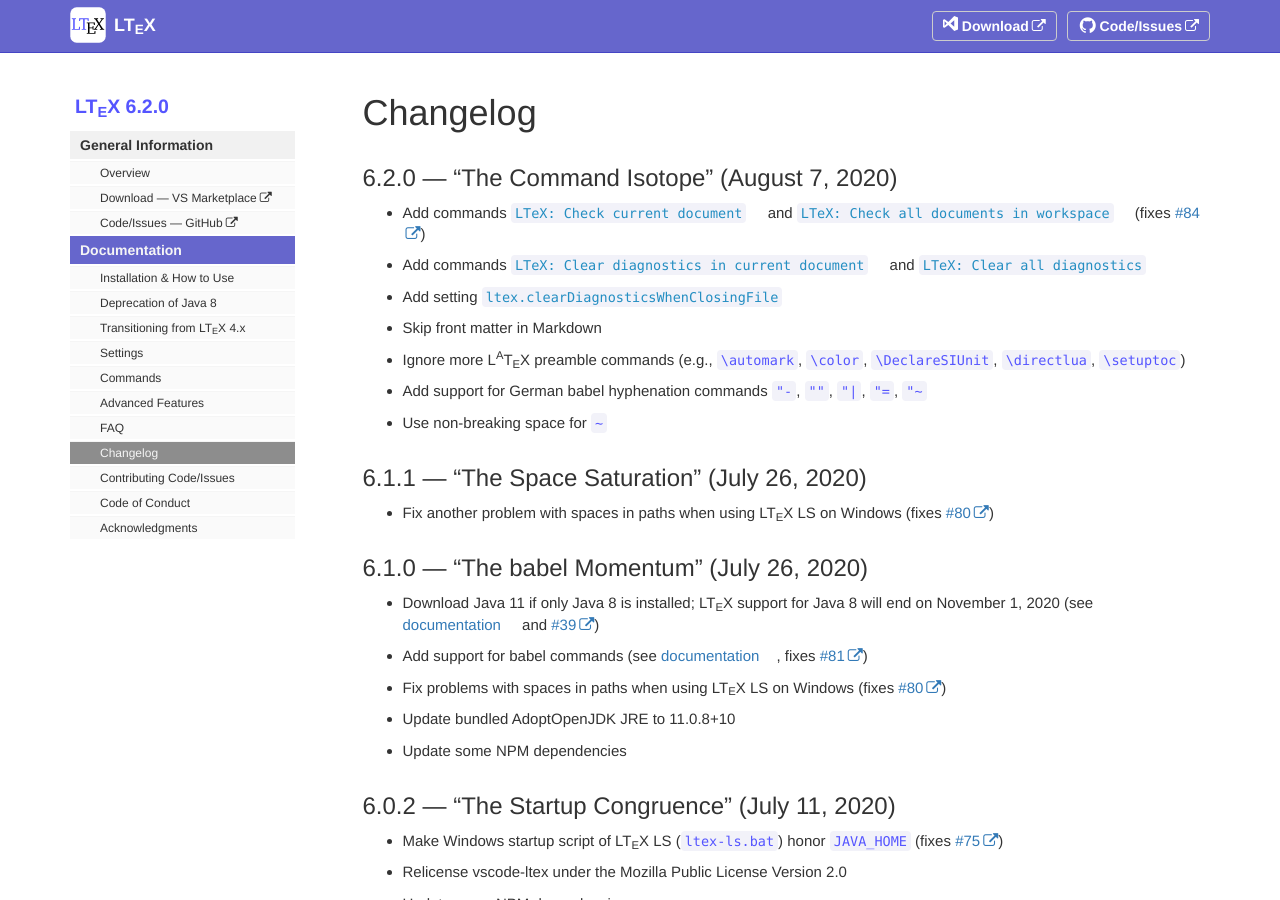
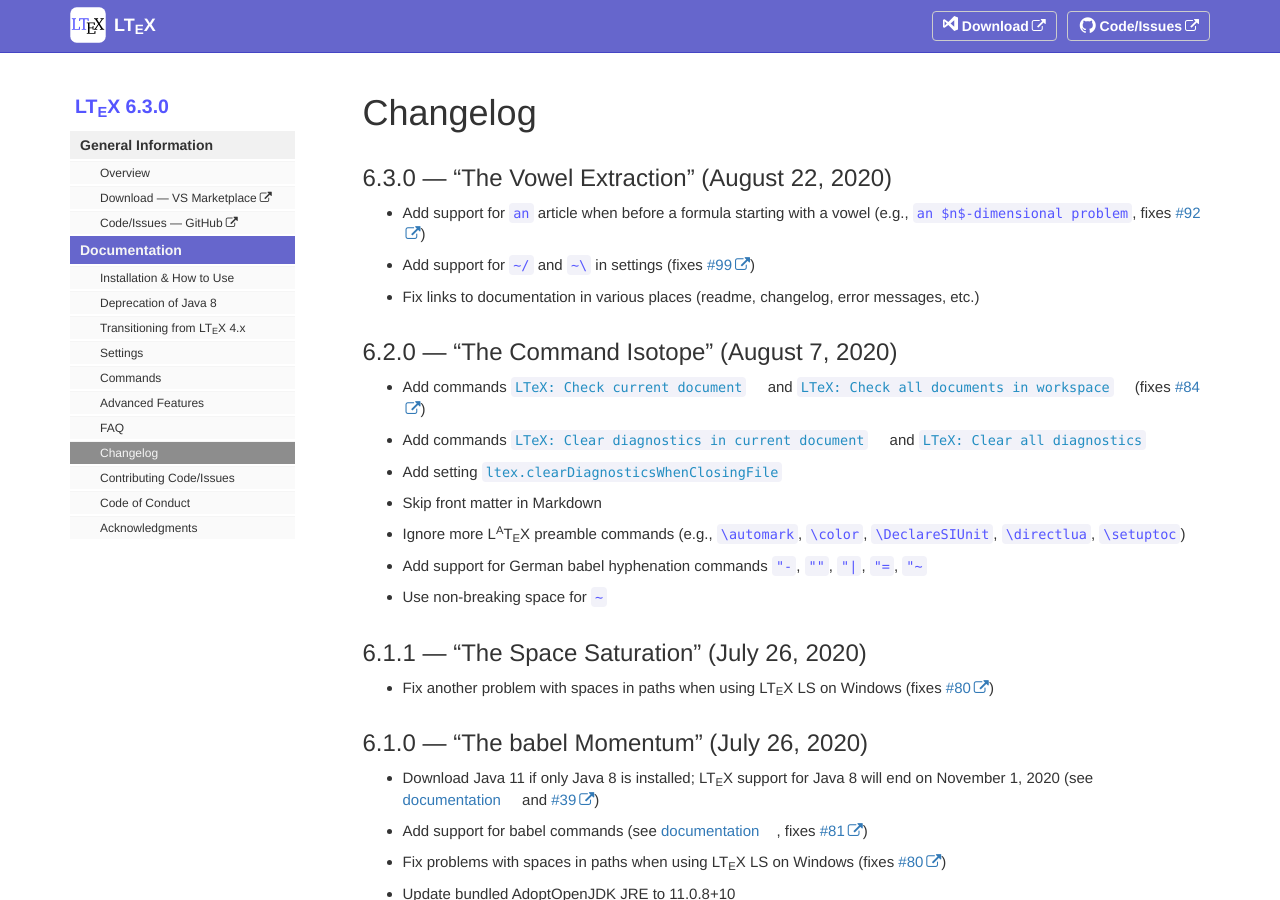
Before and after one commit to valentjn/vscode-ltex, a Jekyll site: the page built from pages/docs/changelog.md, in a window 1280 px wide and 900 px high. Built offline with Jekyll 4.4.1, drawn with Linux system fonts in a browser that asks for light colours.

Commit message:
Bump to 6.3.0

```diff
--- a/_data/sidebars/sidebar.yml
+++ b/_data/sidebars/sidebar.yml
@@ -1,7 +1,7 @@
 entries:
   - title: "sidebar"
     product: "LT<sub>E</sub>X"
-    version: "6.2.0"
+    version: "6.3.0"
     folders:
       - title: "General Information"
         output: "web"
--- a/pages/docs/changelog.md
+++ b/pages/docs/changelog.md
@@ -10,6 +10,12 @@
 sidebar: "sidebar"
 toc: false
 ---
+
+## 6.3.0 — “The Vowel Extraction” (August 22, 2020)
+
+- Add support for `an` article when before a formula starting with a vowel (e.g., `an $n$-dimensional problem`, fixes [#92](https://github.com/valentjn/vscode-ltex/issues/92))
+- Add support for `~/` and `~\` in settings (fixes [#99](https://github.com/valentjn/vscode-ltex/issues/99))
+- Fix links to documentation in various places (readme, changelog, error messages, etc.)
 
 ## 6.2.0 — “The Command Isotope” (August 7, 2020)
 
```
